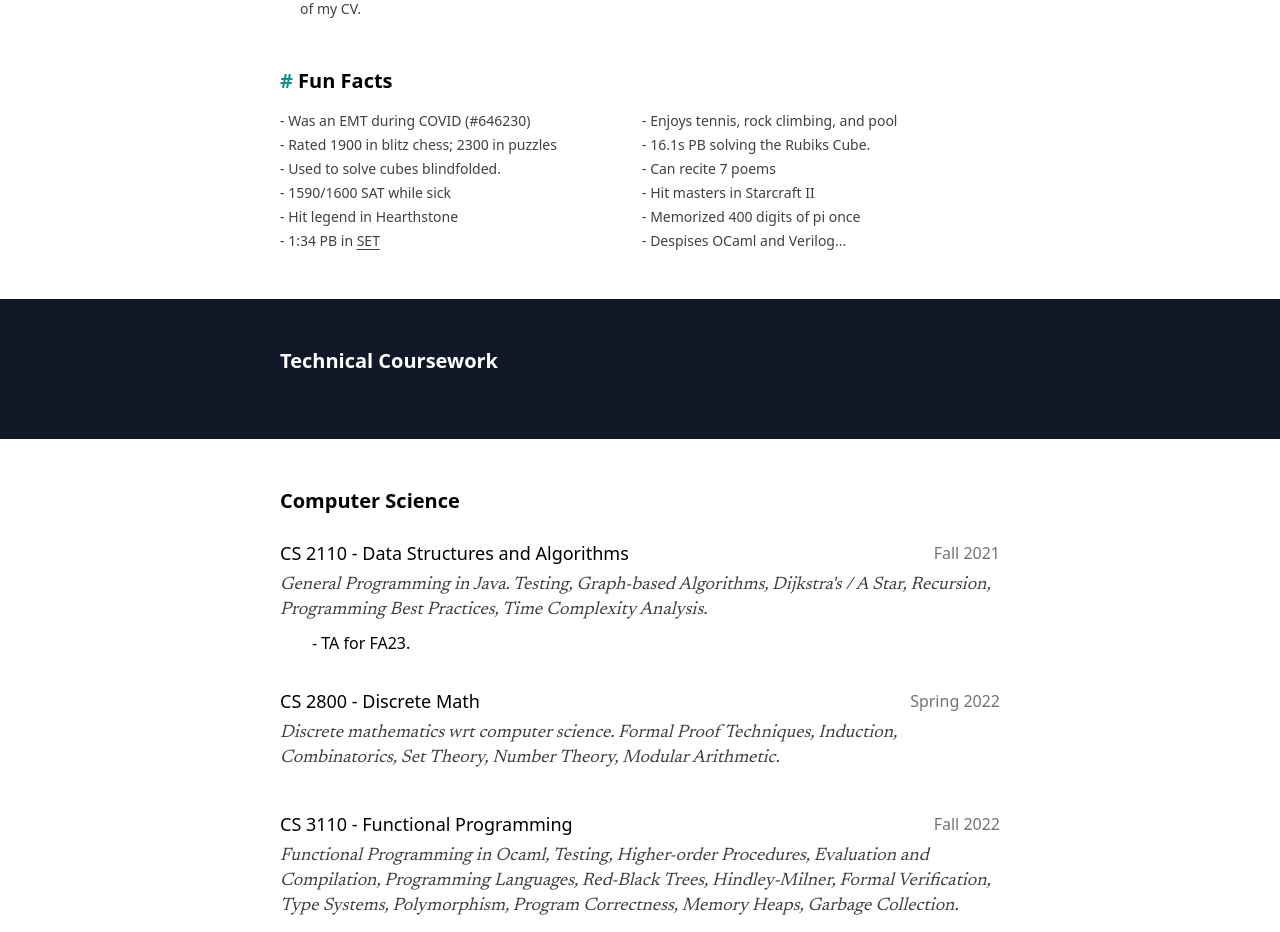
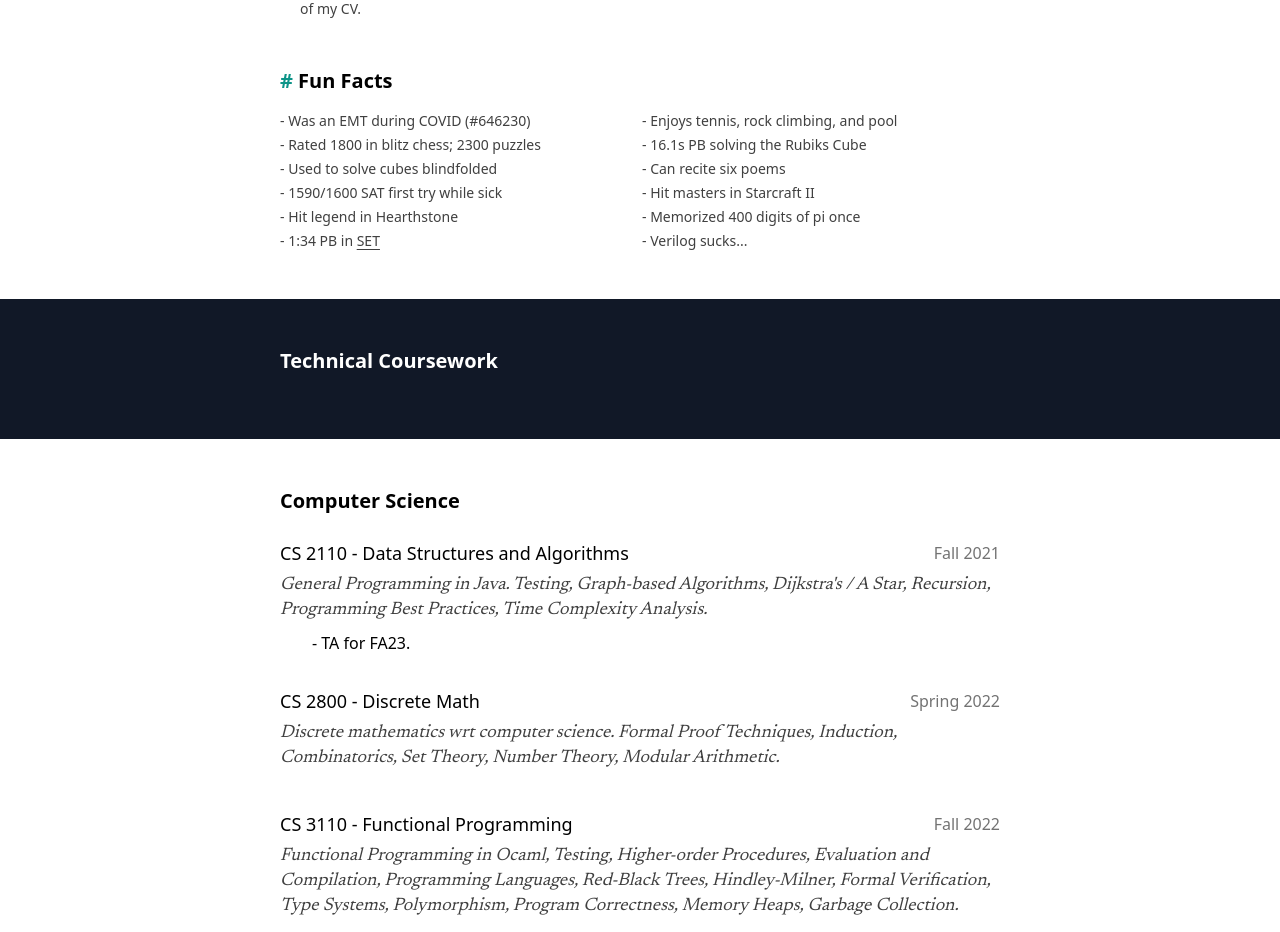
Before and after one commit to bryant-har/bryanthar.com, a Next.js app: page /resume in a window 1280 px wide. Shown: the part 901-1833 px from the top of the page. Built offline with nearby package versions, Linux system fonts and the light colour scheme.

Commit message:
minor haha

```diff
--- a/src/pages/resume/index.js
+++ b/src/pages/resume/index.js
@@ -103,16 +103,16 @@ export default function Resume() {
         <ul className="text-sm grid gap-1  grid-cols-2 text-neutral-700">
           <li>- Was an EMT during COVID (#646230)</li>
           <li>- Enjoys tennis, rock climbing, and pool</li>
-          <li>- Rated 1900 in blitz chess; 2300 in puzzles</li>
-          <li>- 16.1s PB solving the Rubiks Cube.</li>
-          <li>- Used to solve cubes blindfolded.</li>
-          <li>- Can recite 7 poems</li>
-          <li>- 1590/1600 SAT while sick</li>
+          <li>- Rated 1800 in blitz chess; 2300 puzzles</li>
+          <li>- 16.1s PB solving the Rubiks Cube</li>
+          <li>- Used to solve cubes blindfolded</li>
+          <li>- Can recite six poems</li>
+          <li>- 1590/1600 SAT first try while sick</li>
           <li>- Hit masters in Starcraft II</li>
           <li>- Hit legend in Hearthstone</li>
           <li>- Memorized 400 digits of pi once</li>
           <li>- 1:34 PB in <a className = 'link' href= 'setwithfriends.com'>SET</a></li>
-          <li>- Despises OCaml and Verilog...</li>
+          <li>- Verilog sucks...</li>
         </ul>
       </section>
 
```
